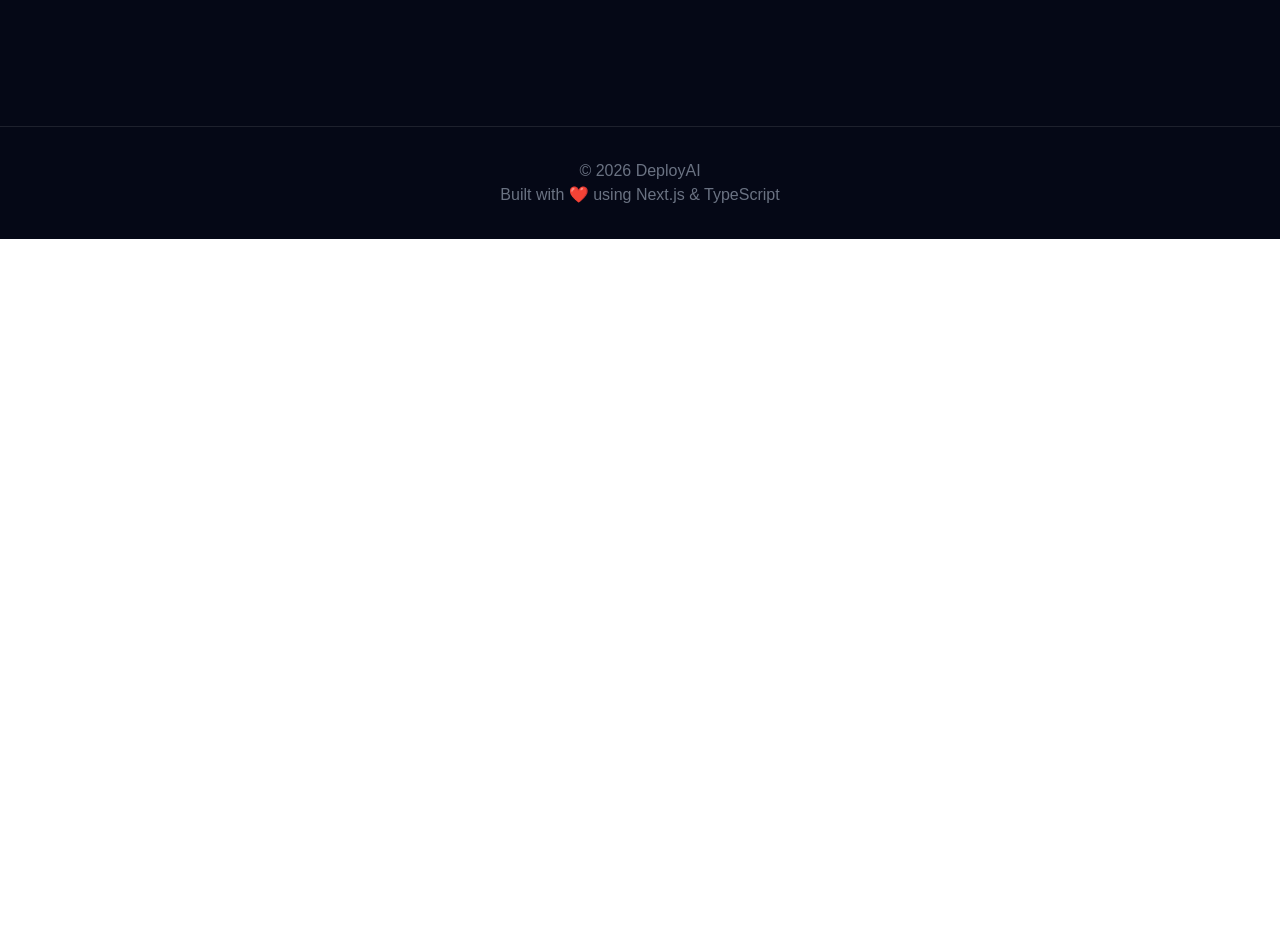
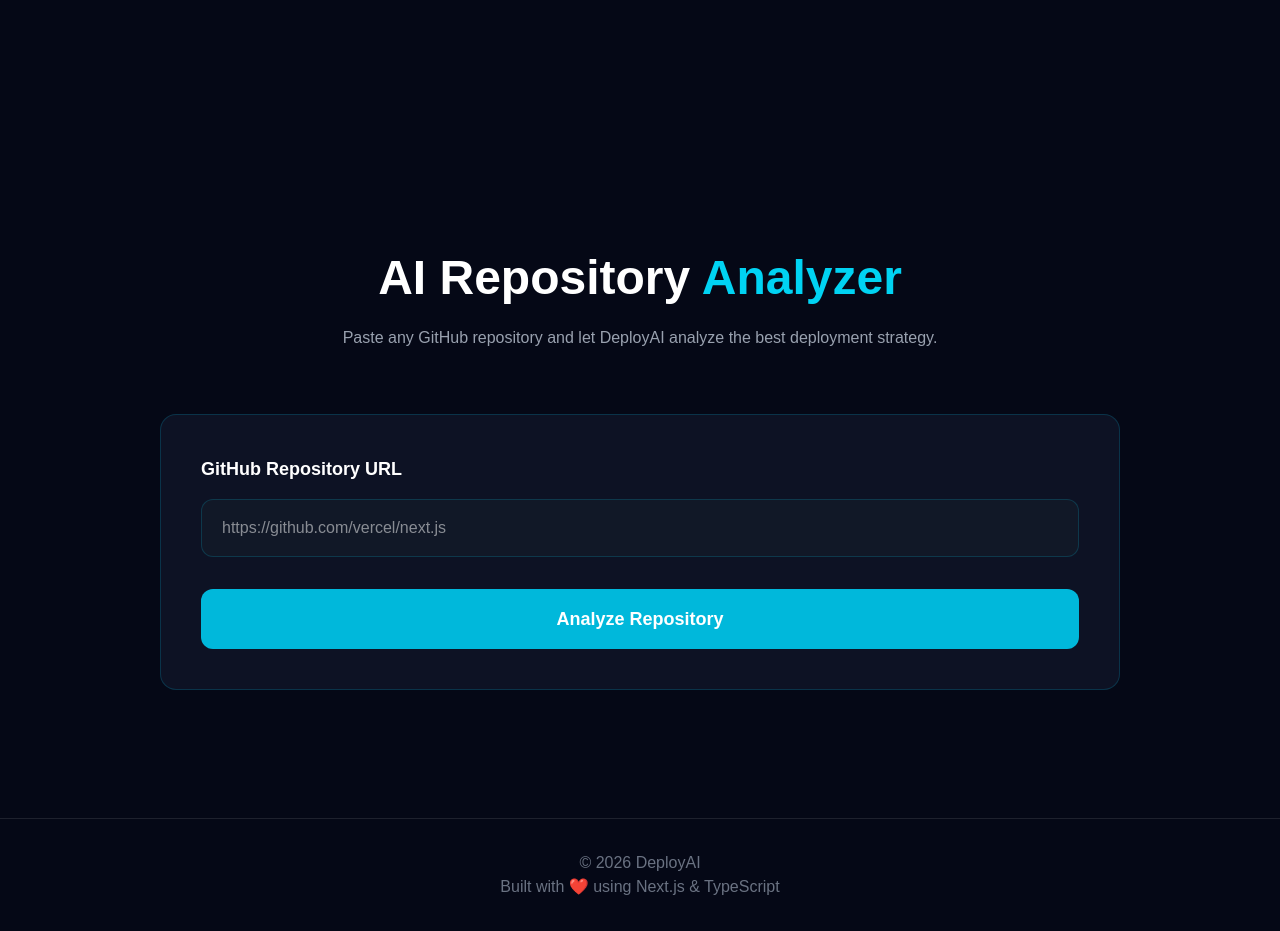
Before and after one commit to Jishusaha/DeployAI, a Next.js app in the folder frontend/: page / in a window 1280 px wide. Shown: the part 1970-2901 px from the top of the page. Before the commit the page ends 2209 px from the top, so only its background shows below. Built offline with nearby package versions, Linux system fonts and the light colour scheme.

Commit message:
Add AI repository analyzer UI

```diff
--- a/frontend/src/app/page.tsx
+++ b/frontend/src/app/page.tsx
@@ -2,6 +2,7 @@ import Navbar from "@/components/Navbar";
 import Hero from "@/components/Hero";
 import Features from "@/components/Features";
 import Dashboard from "@/components/Dashboard";
+import RepositoryAnalyzer from "@/components/RepositoryAnalyzer";
 import Footer from "@/components/Footer";
 
 export default function Home() {
@@ -14,7 +15,7 @@ export default function Home() {
       <Features />
 
       <Dashboard />
-
+      <RepositoryAnalyzer />
       <Footer />
     </main>
   );
--- /dev/null
+++ b/frontend/src/components/RepositoryAnalyzer.tsx
@@ -0,0 +1,56 @@
+"use client";
+
+import { useState } from "react";
+
+export default function RepositoryAnalyzer() {
+  const [repoUrl, setRepoUrl] = useState("");
+
+  const handleAnalyze = () => {
+    if (!repoUrl.trim()) {
+      alert("Please enter a GitHub repository URL.");
+      return;
+    }
+
+    alert(`Analyzing:\n${repoUrl}`);
+  };
+
+  return (
+    <section
+      id="analyzer"
+      className="max-w-5xl mx-auto py-32 px-8"
+    >
+      <h2 className="text-5xl font-black text-center">
+        AI Repository
+        <span className="text-cyan-400"> Analyzer</span>
+      </h2>
+
+      <p className="text-center text-gray-400 mt-6 mb-16">
+        Paste any GitHub repository and let DeployAI analyze
+        the best deployment strategy.
+      </p>
+
+      <div className="bg-[#0d1224] border border-cyan-500/20 rounded-2xl p-10">
+
+        <label className="block text-lg mb-4 font-semibold">
+          GitHub Repository URL
+        </label>
+
+        <input
+          type="text"
+          placeholder="https://github.com/vercel/next.js"
+          value={repoUrl}
+          onChange={(e) => setRepoUrl(e.target.value)}
+          className="w-full rounded-xl bg-[#111827] border border-cyan-500/20 px-5 py-4 text-white outline-none focus:border-cyan-400 transition"
+        />
+
+        <button
+          onClick={handleAnalyze}
+          className="mt-8 w-full bg-cyan-500 hover:bg-cyan-600 transition py-4 rounded-xl font-bold text-lg"
+        >
+          Analyze Repository
+        </button>
+
+      </div>
+    </section>
+  );
+}
```
